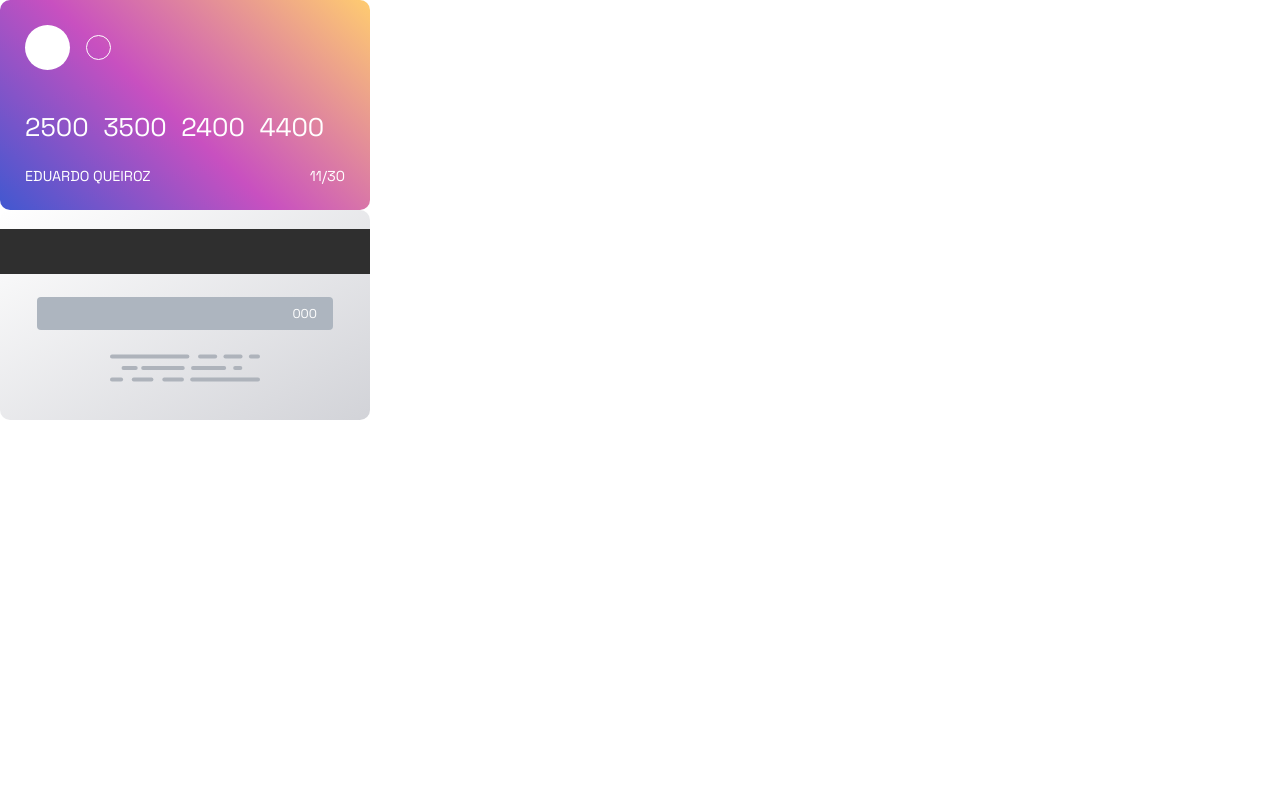
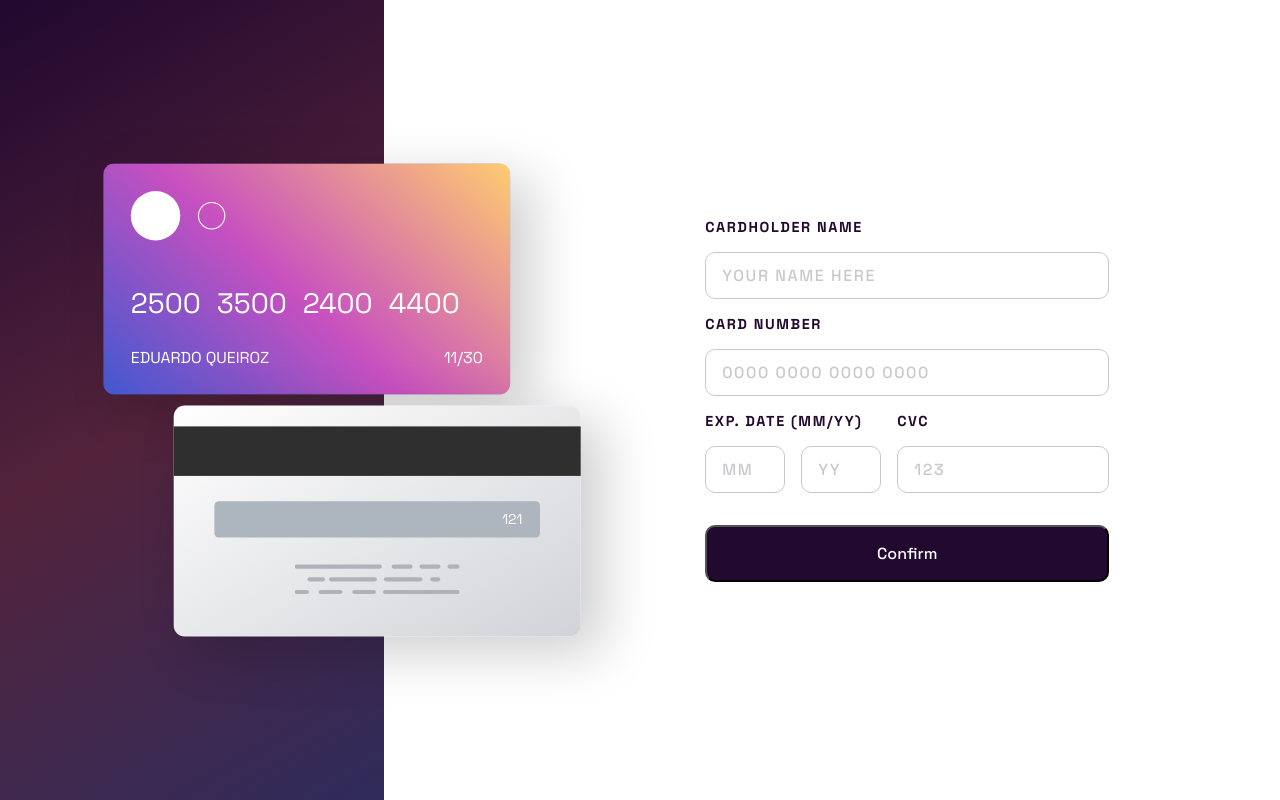
Before and after one commit to eduardoqsilva/Interative-card-react, a React (Vite) app: page / in a window 1280 px wide. Built offline with nearby package versions, Linux system fonts and the light colour scheme.

Commit message:
card container component created

```diff
--- a/src/App.tsx
+++ b/src/App.tsx
@@ -1,4 +1,8 @@
-import { CardBack, CardFront } from "./components/Card/Cards"
+import { CardBack } from "./components/Card/CardBack"
+import { CardFront } from "./components/Card/CardFront"
+import { CardsWrapper } from "./components/Card/CardsWrapper"
+import { Form } from "./components/Form/Form"
+import { Header } from "./components/Header/Header"
 import { GlobalStyle } from "./styles/global"
 
 function App() {
@@ -6,12 +10,20 @@ function App() {
   return (
     <>
       <GlobalStyle/>
-      <CardFront
-        cardNumber={2500350024004400}
-        name={"eduardo queiroz"}
-        dateCard={1130}
-      />
-      <CardBack/>
+        <Header>
+          <CardsWrapper>
+
+            <CardFront
+              cardNumber={2500350024004400}
+              name={"eduardo queiroz"}
+              dateCard={1130}
+            />
+            <CardBack
+              cvv={121}
+            />
+          </CardsWrapper>
+          <Form></Form>
+      </Header>
     </>
   )
 }
--- /dev/null
+++ b/src/components/Card/CardBack.styled.ts
@@ -0,0 +1,42 @@
+import styled from "styled-components"
+
+export const BackCardStyled = styled.div`
+  width: 370px;
+  height: 210px;
+  border-radius: 10px;
+  background: #d2d3d8;
+  background: linear-gradient(150deg, rgba(255,255,255,1) 0%, rgba(210,211,216,1) 100%);
+
+  font-family: 'Space Grotesk', sans-serif;
+  color: #ffff;
+
+  padding: 1.2rem 0 2rem 0;
+
+  display: flex;
+  flex-direction: column;
+  justify-content: space-between;
+  align-items: center;
+
+  box-shadow: 19px 14px 50px 0px rgba(0,0,0,0.20);
+
+  scale: 1.1;
+
+  & div.band {
+    background: #2f2f2f;
+
+    width: 100%;
+    height: 45px;
+  }
+  & div.wrapperNumber {
+    background: #adb5bf;
+    width: 80%;
+    padding: 0.5rem 1rem;
+
+    border-radius: 4px;
+
+    font-size: 0.8rem;
+
+    text-align: end;
+  }
+
+`
--- /dev/null
+++ b/src/components/Card/CardBack.tsx
@@ -0,0 +1,24 @@
+import { BackCardStyled } from "./CardBack.styled";
+import cardDecal from '../../assets/svg/card-decal.svg'
+
+interface CardBackType {
+  cvv?: number
+}
+
+export function CardBack({ cvv }:CardBackType){
+
+  const cvvNumber: string = cvv ? cvv.toString() : '000'
+
+  return(
+    <BackCardStyled>
+      <div className="band">
+      </div>
+      <div className="wrapperNumber">
+        <span>{cvvNumber}</span>
+      </div>
+      <div className="decalWrapper">
+        <img src={cardDecal}/>
+      </div>
+    </BackCardStyled>
+  )
+}
--- a/src/components/Card/Card.styled.ts
+++ b/src/components/Card/CardFront.styled.ts
@@ -1,6 +1,6 @@
-import styled from "styled-components";
+import styled from "styled-components"
 
-export const FrontCard = styled.div`
+export const FrontCardStyled = styled.div`
   width: 370px;
   height: 210px;
   border-radius: 10px;
@@ -16,6 +16,10 @@ export const FrontCard = styled.div`
 
   font-family: 'Space Grotesk', sans-serif;
   color: #ffff;
+
+  box-shadow: 19px 14px 50px 0px rgba(0,0,0,0.20);
+
+  scale: 1.1;
 
   & div.circle {
     width: 100%;
@@ -62,39 +66,3 @@ export const FrontCard = styled.div`
     font-size: 0.9rem;
   }
 `
-
-export const BackCard = styled.div`
-  width: 370px;
-  height: 210px;
-  border-radius: 10px;
-  background: #d2d3d8;
-  background: linear-gradient(150deg, rgba(255,255,255,1) 0%, rgba(210,211,216,1) 100%);
-
-  font-family: 'Space Grotesk', sans-serif;
-  color: #ffff;
-
-  padding: 1.2rem 0 2rem 0;
-
-  display: flex;
-  flex-direction: column;
-  justify-content: space-between;
-  align-items: center;
-
-  & div.band{
-    background: #2f2f2f;
-
-    width: 100%;
-    height: 45px;
-  }
-  & div.wrapperNumber {
-    background: #adb5bf;
-    width: 80%;
-    padding: 0.5rem 1rem;
-
-    border-radius: 4px;
-
-    font-size: 0.8rem;
-
-    text-align: end;
-  }
-`
--- a/src/components/Card/Cards.tsx
+++ b/src/components/Card/CardFront.tsx
@@ -1,14 +1,12 @@
-import { BackCard, FrontCard } from "./Card.styled";
-import cardDecal from '../../assets/svg/card-decal.svg'
+import { FrontCardStyled } from "./CardFront.styled";
+
 
 interface CardFrontType {
   cardNumber?: number
   name?: string
   dateCard?: number
 }
-interface CardBackType {
-  cvv?: number
-}
+
 
 export function CardFront({ cardNumber, name = 'your name here', dateCard }:CardFrontType) {
 
@@ -24,7 +22,7 @@ export function CardFront({ cardNumber, name = 'your name here', dateCard }:Card
 
   return(
     <>
-      <FrontCard>
+      <FrontCardStyled>
         <div className="circle">
           <div></div>
           <div></div>
@@ -34,25 +32,7 @@ export function CardFront({ cardNumber, name = 'your name here', dateCard }:Card
           <span className="name">{name}</span>
         </div>
         <span className="date">{date}</span>
-      </FrontCard>
+      </FrontCardStyled>
     </>
   )
 }
-
-export function CardBack({ cvv }:CardBackType){
-
-  const cvvNumber: string = cvv ? cvv.toString() : '000'
-
-  return(
-    <BackCard>
-      <div className="band">
-      </div>
-      <div className="wrapperNumber">
-        <span>{cvvNumber}</span>
-      </div>
-      <div className="decalWrapper">
-        <img src={cardDecal}/>
-      </div>
-    </BackCard>
-  )
-}
--- /dev/null
+++ b/src/components/Card/CardsWrapper.styled.ts
@@ -0,0 +1,53 @@
+import styled, { keyframes } from "styled-components";
+import { BackCardStyled } from "./CardBack.styled";
+import { FrontCardStyled } from "./CardFront.styled";
+
+const fadeRight = keyframes`
+  0%{
+    opacity: 0;
+    transform: translateX(2rem);
+  }
+  100%{
+    transform: translateX(-2rem);
+    opacity: 1;
+  }
+`
+const fadeLeft = keyframes`
+  0%{
+    transform: translateX(-2rem);
+    opacity: 0;
+  }
+  100%{
+    transform: translateX(2rem);
+    opacity: 1;
+  }
+`
+
+export const CardsWrapperStyled = styled.div`
+  display: flex;
+  flex-direction: column;
+  align-items: flex-start;
+  gap: 2rem;
+  width: fit-content;
+  padding: 2rem;
+  /* margin-right: 2rem */
+
+  & ${BackCardStyled} {
+    transform: translateX(2rem);
+
+    animation-name: ${fadeLeft};
+    animation-duration: 0.5s;
+    /* animation-fill-mode: forwards; */
+    animation-timing-function: ease-in;
+    z-index: 2;
+  }
+
+  & ${FrontCardStyled} {
+    transform: translateX(-2rem);
+
+    animation-name: ${fadeRight};
+    animation-duration: 0.5s;
+    /* animation-fill-mode: forwards; */
+    animation-timing-function: ease-in;
+  }
+`
--- /dev/null
+++ b/src/components/Card/CardsWrapper.tsx
@@ -0,0 +1,14 @@
+import { ReactNode } from "react";
+import { CardsWrapperStyled } from "./CardsWrapper.styled";
+
+interface CardsWrapperType {
+  children: ReactNode
+}
+
+export function CardsWrapper({ children }: CardsWrapperType){
+  return(
+    <CardsWrapperStyled>
+      {children}
+    </CardsWrapperStyled>
+  )
+}
--- /dev/null
+++ b/src/components/Form/Form.Styled.ts
@@ -0,0 +1,84 @@
+import styled from "styled-components";
+
+
+export const FormStyled = styled.form`
+    display: flex;
+    flex-direction: column;
+    gap: 1rem;
+    padding: 1rem;
+
+    width: 27.25rem;
+
+    z-index: 10;
+
+    & input {
+      padding: 1rem;
+      border: 1px solid #cac8cc;
+      border-radius: 10px;
+
+      width: 100%;
+      height: 2.9375rem;
+      outline: none;
+
+      font-family: 'Space Grotesk', sans-serif;
+      font-size: 1rem;
+      font-weight: 500;
+      color: #220930;
+    }
+
+    & input::placeholder {
+      font-family: 'Space Grotesk', sans-serif;
+      font-weight: 500;
+      font-size: 1rem;
+      letter-spacing: .1rem;
+      color: #cac8cc;
+    }
+    & label, fieldset {
+      font-family: 'Space Grotesk', sans-serif;
+      font-size: 0.9rem;
+      font-weight: 600;
+      text-transform: uppercase;
+      color: #220930;
+      letter-spacing: .1rem;
+    }
+    & .grup > fieldset {
+      border: 0;
+      display: flex
+    }
+    & div.cvc {
+      display: flex;
+      flex-direction: column;
+      gap: 1rem;
+      width: 100%;
+    }
+    & div.grup {
+      display: flex;
+      flex-direction: row;
+      flex-wrap: nowrap;
+    }
+    & input::-webkit-outer-spin-button,
+    input::-webkit-inner-spin-button {
+      -webkit-appearance: none;
+      margin: 0;
+    }
+
+    & fieldset > input[type=number].mmyy  {
+      width: 5rem;
+      margin: 1rem 1rem 1rem 0;
+    }
+
+    & > button {
+      background: #220930;
+      color: #ffff;
+      padding: 1rem;
+
+      font-family: 'Space Grotesk', sans-serif;
+      font-weight: 500;
+      font-size: 1rem;
+      border-radius: 10px;
+    }
+
+    & > button:active {
+      transform: scale(0.98);
+    }
+`
--- /dev/null
+++ b/src/components/Form/Form.tsx
@@ -0,0 +1,64 @@
+import { ReactNode } from "react";
+import { FormStyled } from "./Form.Styled";
+
+
+export function Form(){
+
+  return(
+    <FormStyled>
+      <label htmlFor="name">cardholder name</label>
+      <input type="text"
+        className="inputName"
+        id="name"
+        maxLength={25}
+        placeholder="YOUR NAME HERE"
+        required
+      />
+
+      <label htmlFor="cardNumber">card number</label>
+      <input
+        type="number"
+        className="inputCardNumber"
+        id="cardNumber"
+        maxLength={16}
+        minLength={16}
+        placeholder="0000 0000 0000 0000"
+        required
+      />
+
+      <div className="grup">
+        <fieldset>
+          <legend>exp. date (mm/YY)</legend>
+          <input
+            className="mmyy"
+            type="number"
+            maxLength={2}
+            minLength={2}
+            placeholder="MM"
+            required
+          />
+          <input
+            className="mmyy"
+            type="number"
+            maxLength={2}
+            minLength={2}
+            placeholder="YY"
+            required
+          />
+        </fieldset>
+        <div className="cvc">
+          <label htmlFor="cvc">cvc</label>
+          <input
+            type="number"
+            id="cvc"
+            maxLength={3}
+            placeholder="123"
+            required
+          />
+        </div>
+      </div>
+
+      <button type="submit">Confirm</button>
+    </FormStyled>
+  )
+}
--- /dev/null
+++ b/src/components/Header/Header.styled.ts
@@ -0,0 +1,34 @@
+import styled from "styled-components";
+
+export const HeaderStyled = styled.header`
+
+  background: #fff;
+  width: 100vw;
+  height: 100vh;
+
+  display: grid;
+  grid-template-columns: 30% auto;
+  justify-content: center;
+  align-items: center;
+  justify-items: center;
+  gap: 10rem;
+
+  position: relative;
+
+  padding: 1rem;
+
+  ::before{
+
+    content: '';
+
+    background: #21082f;
+    background: linear-gradient(150deg, rgba(33,8,47,1) 0%, rgba(83,35,59,1) 50%, rgba(47,43,91,1) 100%);
+
+    height: 100%;
+    width: 30%;
+
+    position: absolute;
+    left: 0;
+    top: 0;
+  }
+`
--- /dev/null
+++ b/src/components/Header/Header.tsx
@@ -0,0 +1,14 @@
+import { ReactNode } from "react";
+import { HeaderStyled } from "./Header.styled";
+
+interface Headertype{
+  children: ReactNode
+}
+
+export function Header({ children }:Headertype) {
+  return(
+    <HeaderStyled>
+      {children}
+    </HeaderStyled>
+  )
+}
```
